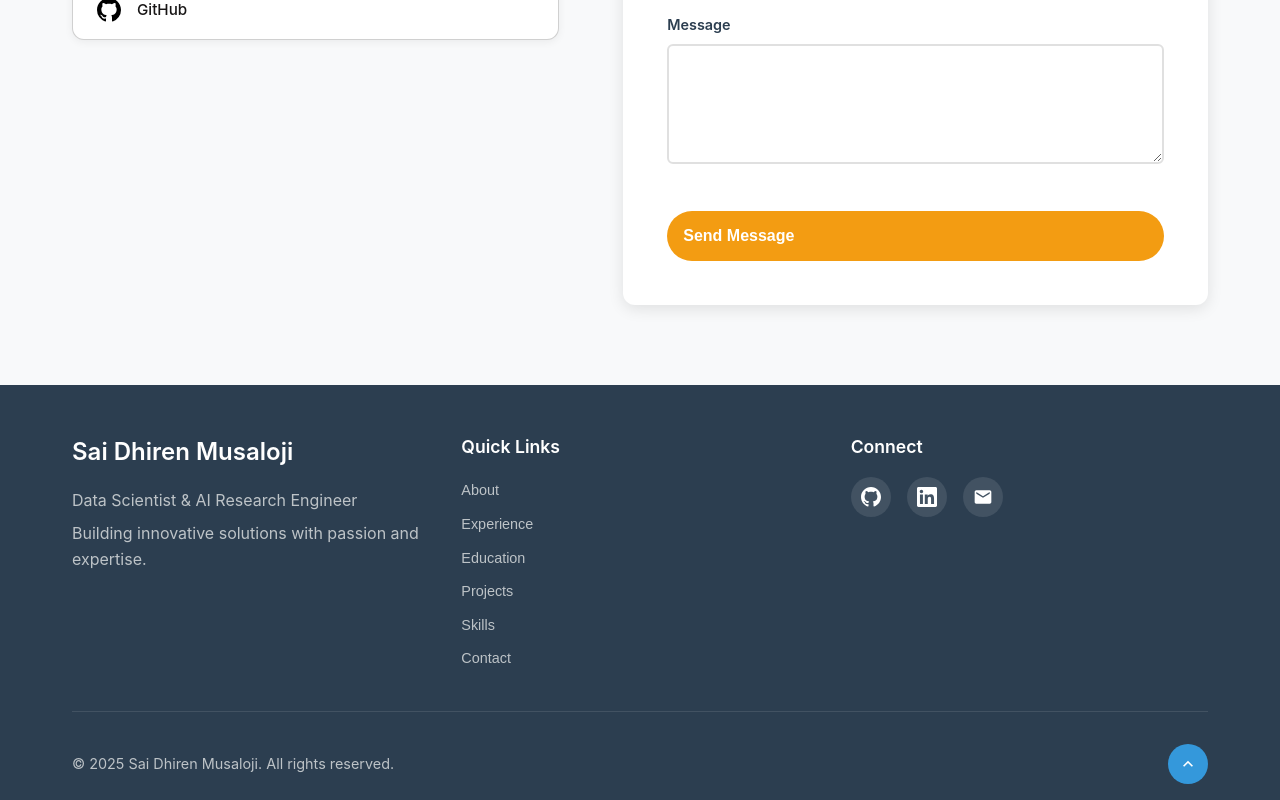
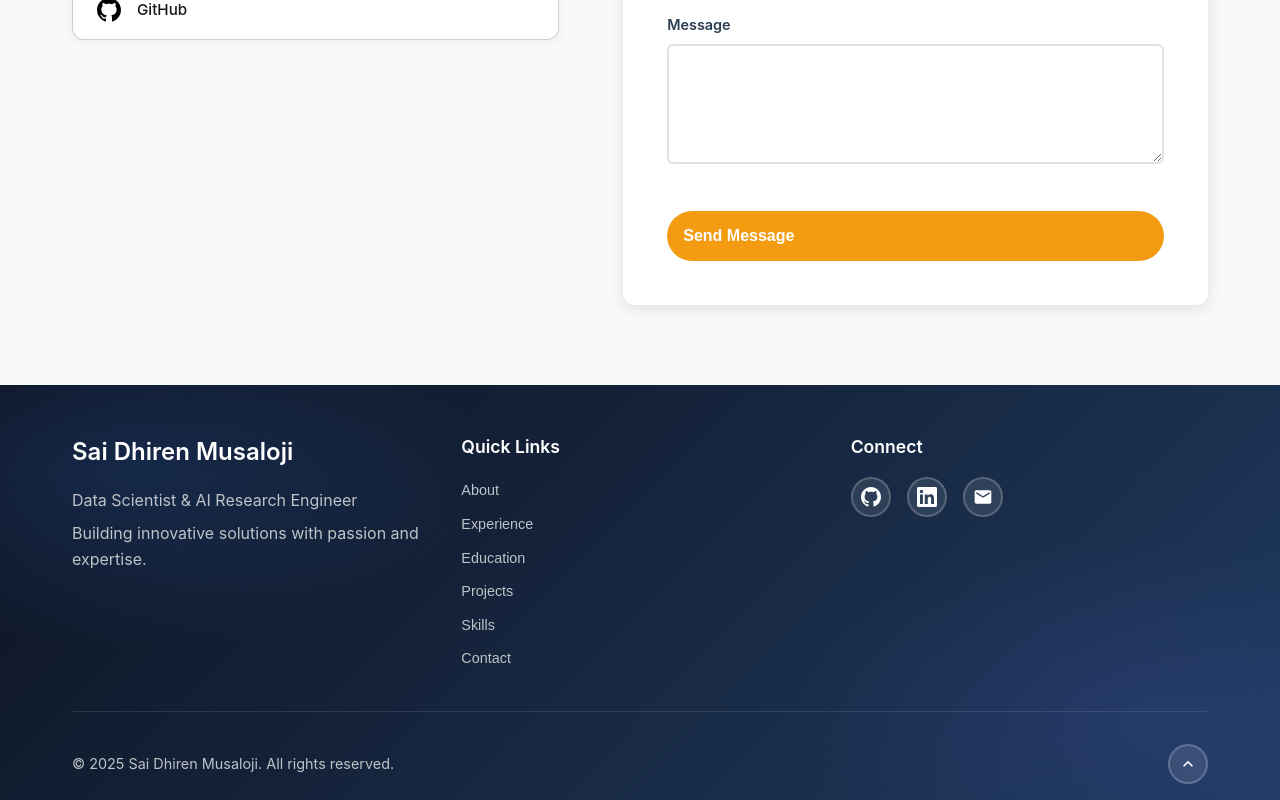
Before and after one commit to SaiDhiren-Musaloji/My-Portfolio, a React (Create React App) app: page / in a window 1280 px wide. Shown: the part 8418-9218 px from the top of the page. Built offline with nearby package versions, Linux system fonts and the light colour scheme.

Commit message:
Version 2.1

```diff
--- a/src/components/Footer.css
+++ b/src/components/Footer.css
@@ -1,13 +1,28 @@
 .footer {
-  background: #2c3e50;
+  background: linear-gradient(135deg, #0d1321 0%, #1f3a5f 100%);
   color: white;
   padding: 3rem 0 1rem;
+  position: relative;
+  overflow: hidden;
+}
+
+.footer::before {
+  content: '';
+  position: absolute;
+  inset: 0;
+  background: radial-gradient(600px 300px at 10% 20%, rgba(59, 130, 246, 0.16), transparent 60%),
+              radial-gradient(600px 300px at 90% 80%, rgba(99, 102, 241, 0.12), transparent 60%);
+  opacity: 1;
+  z-index: 0;
+  pointer-events: none;
 }
 
 .footer-container {
   max-width: 1200px;
   margin: 0 auto;
   padding: 0 2rem;
+  position: relative;
+  z-index: 1;
 }
 
 .footer-content {
@@ -74,11 +89,15 @@
   border-radius: 50%;
   text-decoration: none;
   transition: all 0.3s ease;
+  border: 2px solid rgba(255, 255, 255, 0.2);
+  backdrop-filter: blur(8px);
 }
 
 .social-link:hover {
-  background: #3498db;
+  background: rgba(255, 255, 255, 0.2);
+  border-color: rgba(102, 126, 234, 0.6);
   transform: translateY(-2px);
+  box-shadow: 0 8px 25px rgba(0, 0, 0, 0.3);
 }
 
 .social-link svg {
@@ -106,17 +125,20 @@
   justify-content: center;
   width: 40px;
   height: 40px;
-  background: #3498db;
+  background: rgba(255, 255, 255, 0.1);
   color: white;
-  border: none;
+  border: 2px solid rgba(255, 255, 255, 0.2);
   border-radius: 50%;
   cursor: pointer;
   transition: all 0.3s ease;
+  backdrop-filter: blur(8px);
 }
 
 .scroll-to-top:hover {
-  background: #2980b9;
+  background: rgba(255, 255, 255, 0.2);
+  border-color: rgba(102, 126, 234, 0.6);
   transform: translateY(-2px);
+  box-shadow: 0 8px 25px rgba(0, 0, 0, 0.3);
 }
 
 .scroll-to-top svg {
--- a/src/sections/Hero.css
+++ b/src/sections/Hero.css
@@ -203,12 +203,14 @@
 .scroll-indicator {
   position: absolute;
   bottom: 2rem;
-  left: 50%;
+  left: calc(50% + 2rem);
   transform: translateX(-50%);
   color: white;
   text-align: center;
   animation: fadeInUp 1s ease-out 1s both;
   z-index: 5;
+  pointer-events: none;
+  width: auto;
 }
 
 .scroll-arrow {
@@ -317,6 +319,11 @@
     padding: 3rem 0;
   }
 
+  .scroll-indicator {
+    bottom: 1.5rem;
+    left: calc(50% + 1rem);
+  }
+
   .hero-title {
     font-size: 2.6rem;
   }
@@ -362,6 +369,11 @@
     padding: 4rem 0;
   }
 
+  .scroll-indicator {
+    bottom: 1rem;
+    left: calc(50% + 0.75rem);
+  }
+
   .hero-title {
     font-size: 2.2rem;
   }
```
